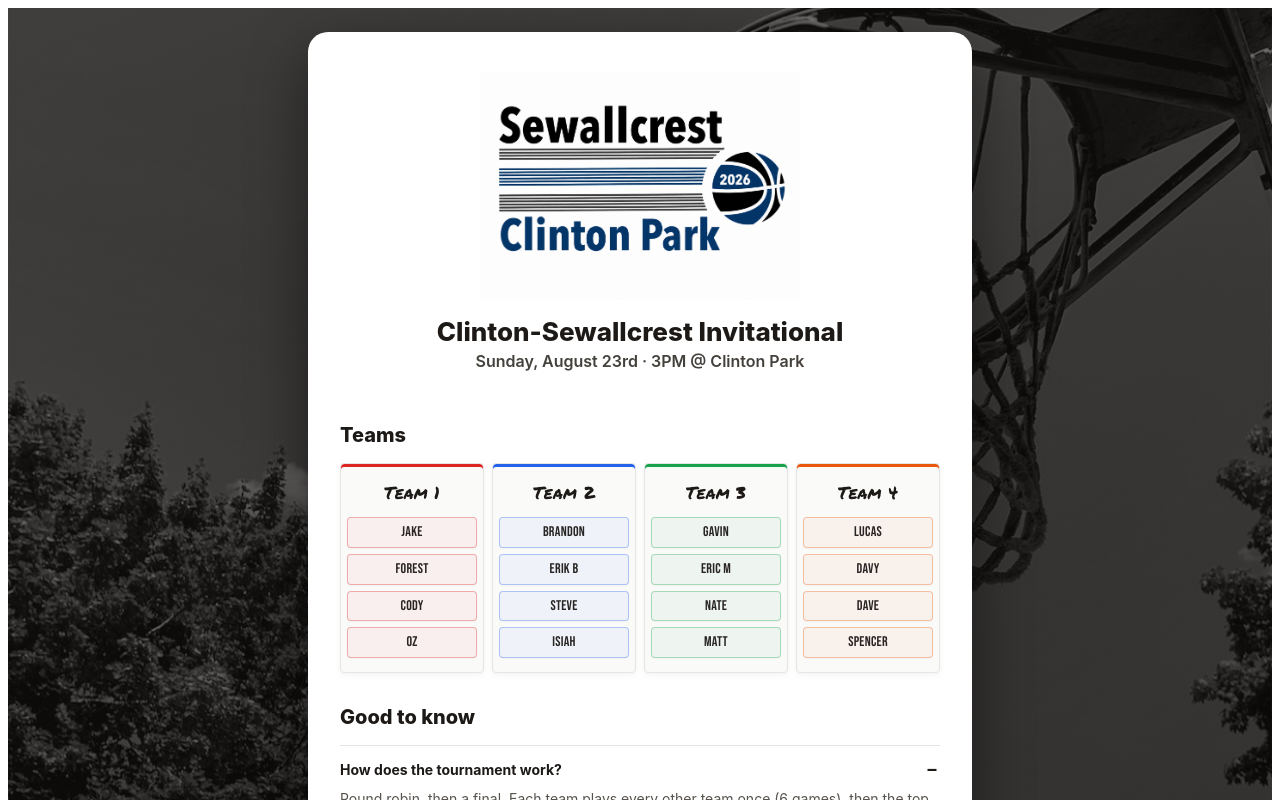
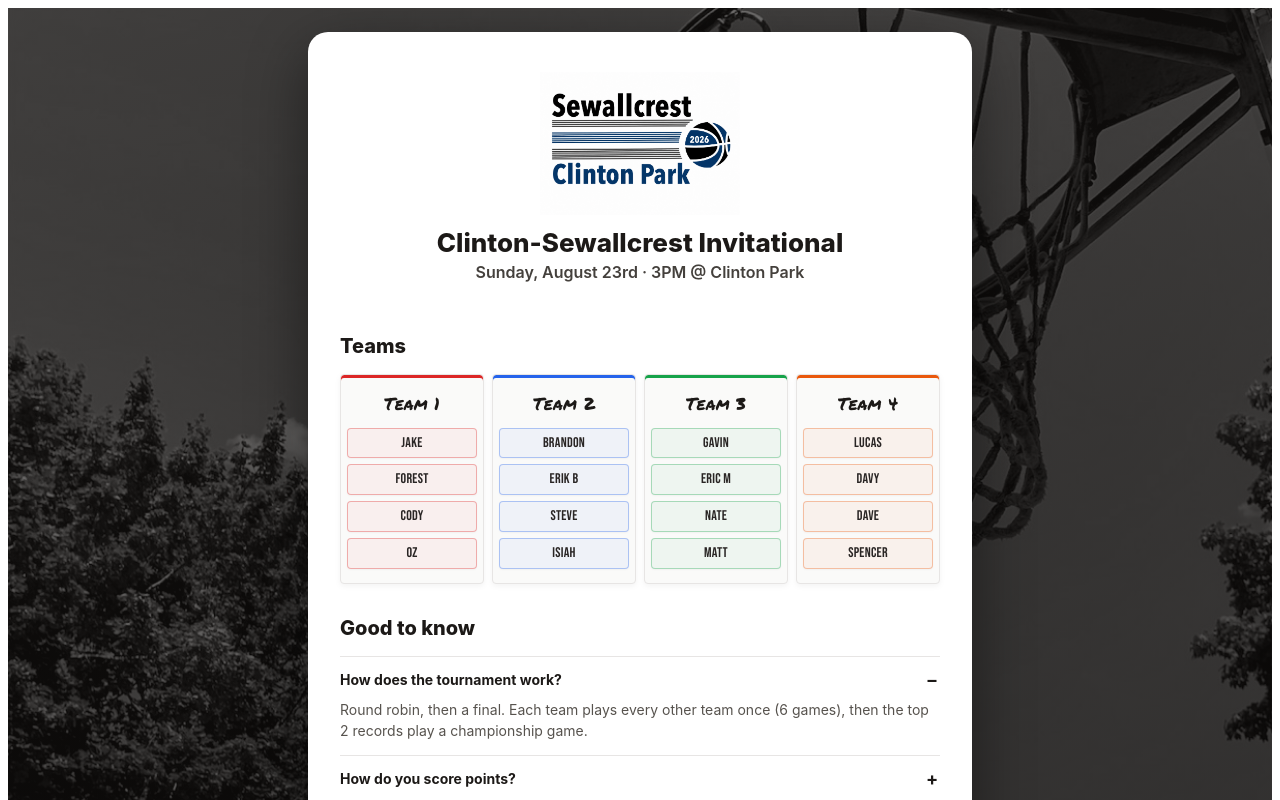
Before and after one commit to lvondd-sys/basketball-invite, a React (Vite) app: page / in a window 1280 px wide. Shown: the top 800 px of the page. Built offline with nearby package versions, Linux system fonts and the light colour scheme.

Commit message:
Update App.jsx

```diff
--- a/src/App.jsx
+++ b/src/App.jsx
@@ -190,9 +190,9 @@
   },
   logo: {
     width: "100%",
-    maxWidth: "320px",
+    maxWidth: "200px",
     height: "auto",
-    margin: "0 auto 16px",
+    margin: "0 auto 12px",
     display: "block",
   },
   title: {
```
